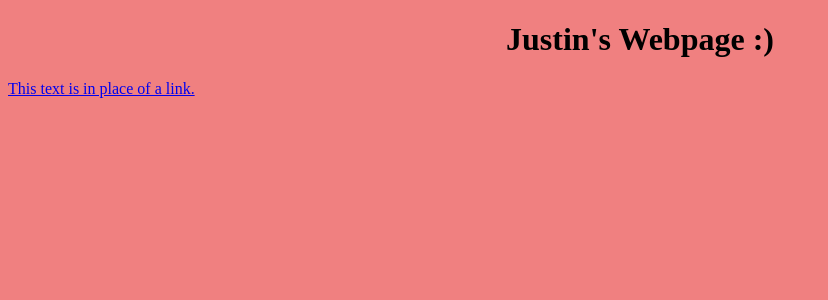
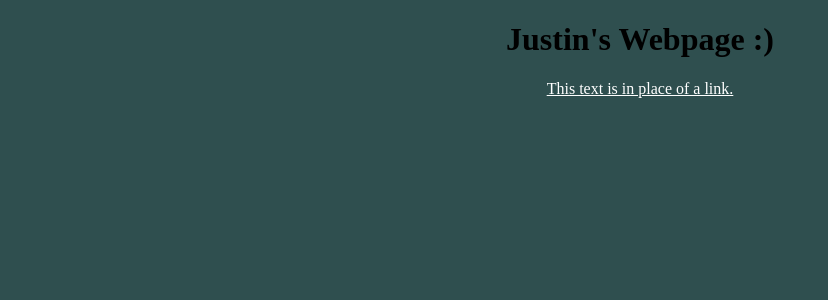
Before and after one commit to LogicalAlmond/Flask-webserver, a Flask app: page / in a window 1280 px wide. Shown: the top 300 px of the page, without its empty margins (0-828 px from the left). Run offline with Flask 2, Linux system fonts and the light colour scheme.

Commit message:
off. css file

```diff
--- a/static/styles/main.css
+++ b/static/styles/main.css
@@ -1,8 +1,23 @@
 body {
-    background-color: lightcoral;
+    background: darkslategrey; text-align:center;
+    font-family: "Andale Mono", serif;
+}
+ /* unvisited link */
+a:link {
+  color: white;
 }
 
-h1 {
-    color: black;
-    text-align: center;
+/* visited link */
+a:visited {
+  color: red;
 }
+
+/* mouse over link */
+a:hover {
+  color: black;
+}
+
+/* selected link */
+a:active {
+  color: blue;
+}
```
